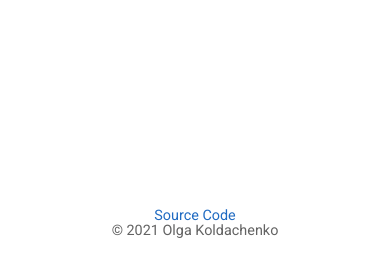
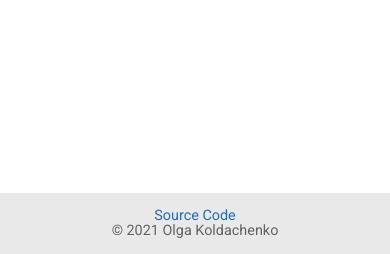
Before and after one commit to okold/homepage, a PHP site: page / in a window 390 px wide. Shown: the part 590-844 px from the top of the page. Run offline with PHP 8.4, Linux system fonts and the light colour scheme.

Commit message:
desktop style changes

```diff
--- a/index.html
+++ b/index.html
@@ -19,7 +19,7 @@
                 <p>If you're interested in my code, you can find my GitHub profile <a href="https://github.com/okold">here</a>.</p>
                 <p>If you'd like to read my creative writing, follow <a href="stories.html">this</a> link.</p>
             </div>
-            <footer><script src="javascript/footer.js"></script></footer>
         </main>
+        <footer><script src="javascript/footer.js"></script></footer>
     </body>
 </html>
--- a/stories.html
+++ b/stories.html
@@ -26,7 +26,7 @@
                     </tr>
                 </table>
             </section>
-            <footer><script src="javascript/footer.js"></script></footer>
         </main>
+        <footer><script src="javascript/footer.js"></script></footer>
     </body>
 </html>
--- a/style.css
+++ b/style.css
@@ -9,6 +9,10 @@
 body {
     font-family: 'Roboto', sans-serif;
     background-color: var(--light);
+    display: flex;
+    flex-direction: column;
+    justify-content: space-between;
+    height: 100vh;
 }
 
 a {
@@ -32,6 +36,7 @@ header {
     flex-direction: row;
     align-content: center;
     justify-content: center;
+    margin-bottom: 2rem;
 }
 
 #nav {
@@ -65,14 +70,8 @@ main {
     width: 900px;
     margin: 0 auto;
     background-color: white;
-    height: calc(100vh - 50px);
+    flex-grow: 2;
 }
-
-@media only screen and (max-width: 900px) {
-    main {
-      width: 100%;
-    }
-  }
 
 h1 {
     font-size: 2rem;
@@ -105,3 +104,12 @@ footer * {
     padding: 0;
     margin: auto;
 }
+
+@media only screen and (max-width: 900px) {
+    header {
+        margin-bottom: 0;
+    }
+    main {
+      width: 100%;
+    }
+}
```
